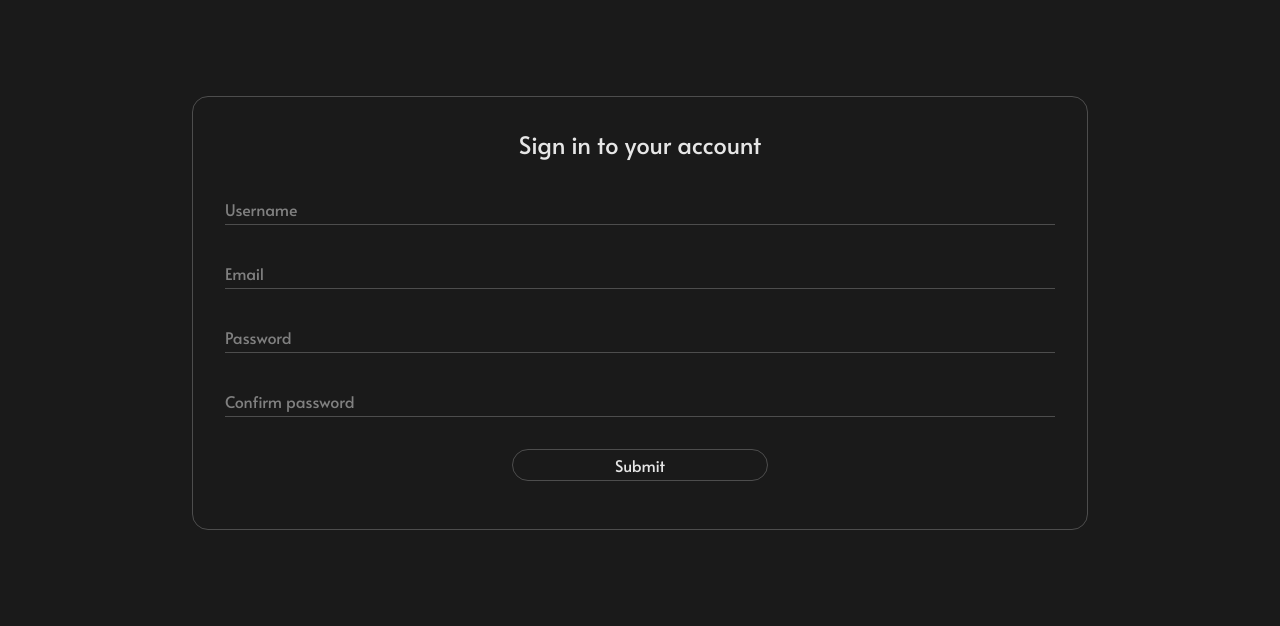
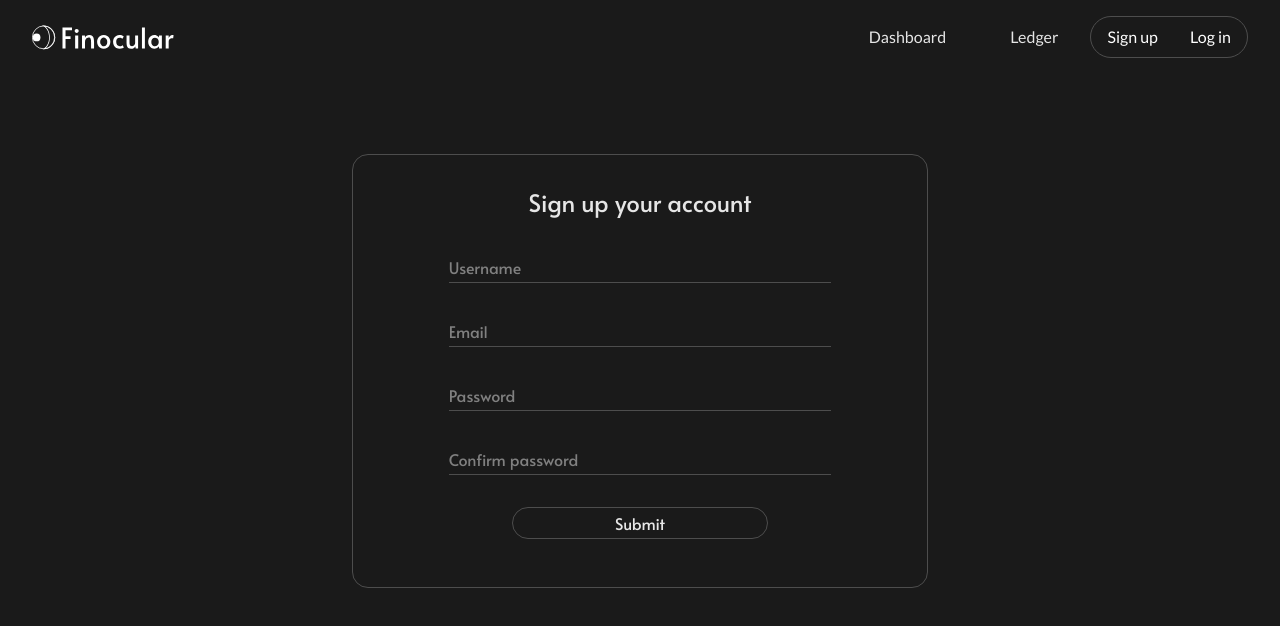
Before and after one commit to dwisarut/finocular, a React (Vite) app: page /signup in a window 1280 px wide. Shown: the top 626 px of the page. Built offline with nearby package versions, Linux system fonts and the light colour scheme.

Commit message:
fix: update navbar position

```diff
--- a/src/App.tsx
+++ b/src/App.tsx
@@ -4,12 +4,14 @@ import LandingPage from "./components/LandingPage.tsx";
 import Ledger from "./components/Ledger.tsx";
 import SignUp from "./components/SignUp.tsx";
 import LogIn from "./components/LogIn.tsx";
+import Navbar from "./components/Navbar.tsx";
 
 function App() {
   return (
     <>
       <BrowserRouter>
         <div className="overflow-x-hidden">
+          <Navbar />
           <Routes>
             <Route path="/" element={<LandingPage />} />
             <Route path="/dashboard" element={<Dashboard />} />
--- a/src/components/Dashboard.tsx
+++ b/src/components/Dashboard.tsx
@@ -1,11 +1,7 @@
-import Navbar from "./Navbar";
-
 const Dashboard = () => {
   return (
     <>
-      <div className="flex flex-col container">
-        <Navbar />
-      </div>
+      <div className="flex flex-col container"></div>
     </>
   );
 };
--- a/src/components/LandingPage.tsx
+++ b/src/components/LandingPage.tsx
@@ -1,5 +1,4 @@
 import Button from "./Button";
-import Navbar from "./Navbar";
 import { ChevronRight } from "lucide-react";
 import { LinkedInLogoIcon, GitHubLogoIcon } from "@radix-ui/react-icons";
 import { Link } from "react-router-dom";
@@ -8,8 +7,7 @@ const LandingPage = () => {
   return (
     <>
       <div className="flex flex-col container">
-        <Navbar />
-        <h1 className="text-contrast-text text-7xl m-8 pb-4 w-2xl h-auto alata">
+        <h1 className="text-contrast-text text-8xl m-8 pb-4 w-3xl h-auto alata">
           Financial visualizer to track your transaction
         </h1>
         <p className="text-contrast-text text-xl lato ml-8 w-xl">
--- a/src/components/Ledger.tsx
+++ b/src/components/Ledger.tsx
@@ -1,11 +1,7 @@
-import Navbar from "./Navbar";
-
 const Ledger = () => {
   return (
     <>
-      <div className="flex flex-col container">
-        <Navbar />
-      </div>
+      <div className="flex flex-col container"></div>
     </>
   );
 };
--- a/src/components/SignUp.tsx
+++ b/src/components/SignUp.tsx
@@ -5,13 +5,13 @@ const SignUp = () => {
 
   return (
     <>
-      <div className="flex container justify-center mt-24">
-        <div className="flex flex-col border border-border rounded-2xl p-8 w-4xl items-center">
+      <div className="flex flex-col container justify-center mt-24">
+        <div className="flex flex-col border border-border rounded-2xl p-8 w-xl items-center self-center">
           <h1 className="flex text-contrast-text text-2xl">
-            Sign in to your account
+            Sign up your account
           </h1>
           <form
-            className="flex flex-col text-contrast-text w-full m-4 mt-8 gap-8"
+            className="flex flex-col text-contrast-text w-3/4 m-4 mt-8 gap-8"
             onSubmit={handleSubmit((data) => {
               console.log("Receive the data!", data);
             })}
@@ -22,16 +22,19 @@ const SignUp = () => {
               className="h-8 border-b outline-0"
             />
             <input
+              type="email"
               {...register("email-address", { required: true })}
               placeholder="Email"
               className="h-8 border-b outline-0"
             />
             <input
+              type="password"
               {...register("password", { required: true, minLength: 8 })}
               placeholder="Password"
               className="h-8 border-b outline-0"
             />
             <input
+              type="password"
               {...register("confirm-password", {
                 required: true,
                 minLength: 8,
```
